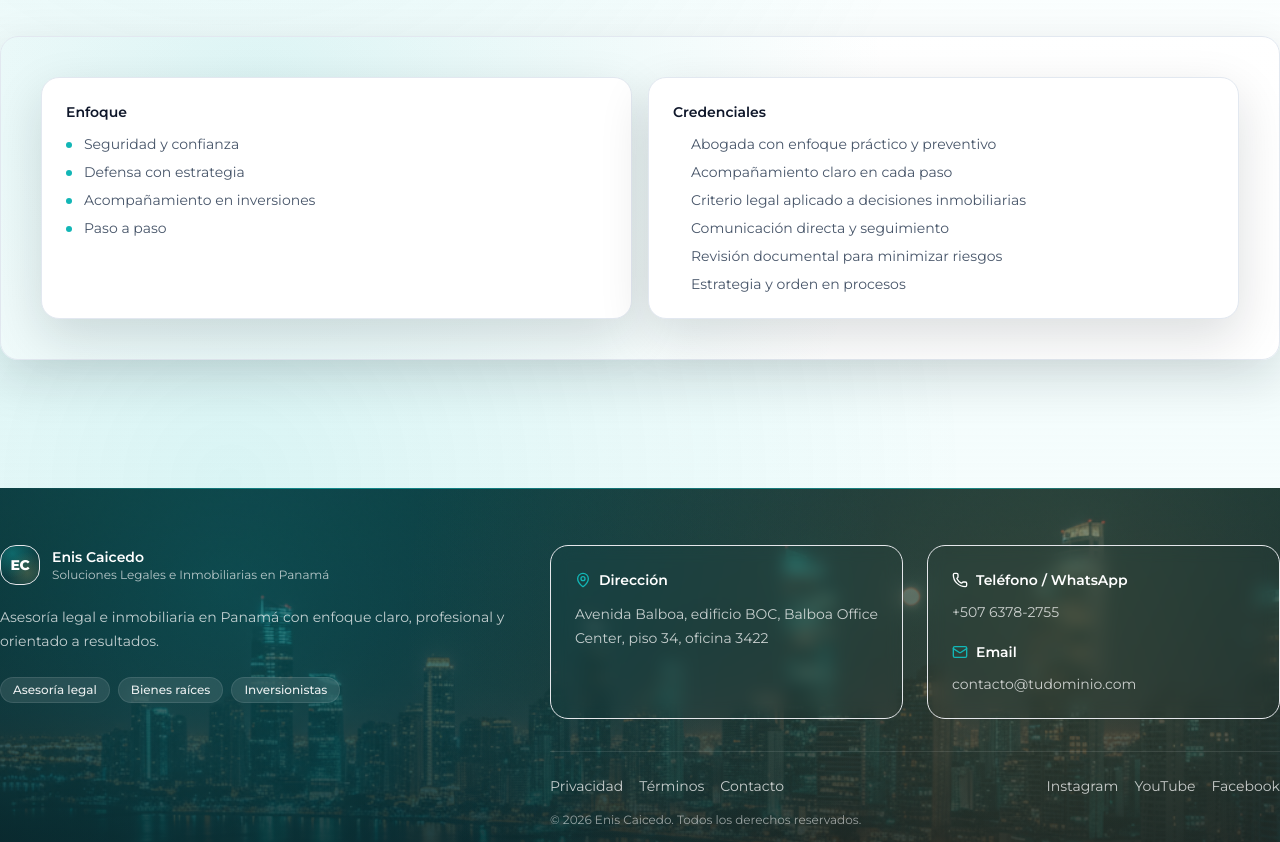
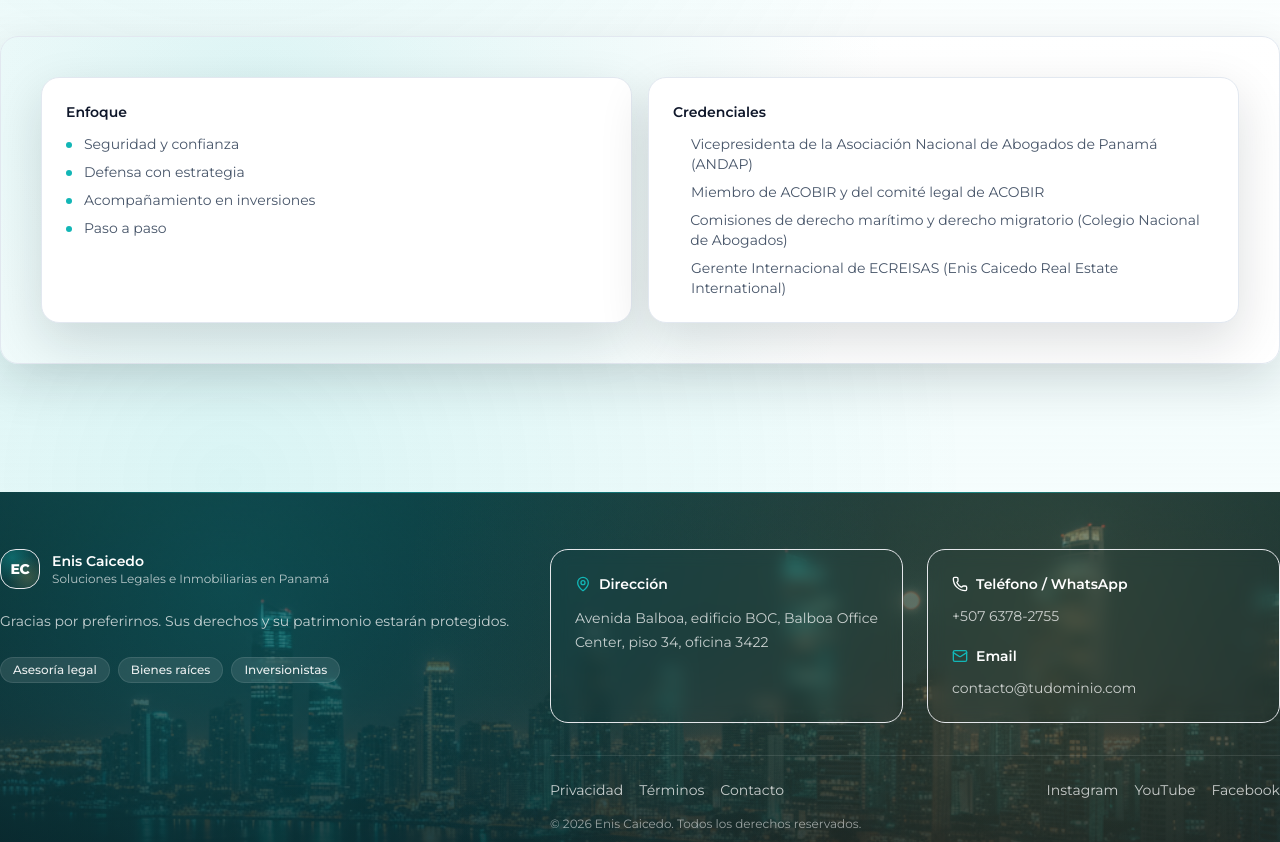
Before and after one commit to lulabtechnology/Enis-caicedo, a Next.js app: page /sobre-enis in a window 1280 px wide. Shown: the part 480-1322 px from the top of the page. Built offline with nearby package versions, Linux system fonts and the light colour scheme; a web font is replaced by a local one.

Commit message:
Update site.ts

```diff
--- a/content/site.ts
+++ b/content/site.ts
@@ -3,99 +3,164 @@ export const site = {
   tagline: "Soluciones Legales e Inmobiliarias en Panamá",
   locationLine:
     "Avenida Balboa, edificio BOC, Balboa Office Center, piso 34, oficina 3422",
+
+  // WhatsApp oficial (E.164)
   whatsapp: "+50763782755",
+
+  // Reemplaza con email real si aplica
+  email: "contacto@tudominio.com",
+
+  // Teléfono visible (puede ser el mismo)
   phone: "+507 6378-2755",
-  email: "contacto@tudominio.com",
+
   socials: {
     instagram: "https://www.instagram.com/eniscaicedorealestate/",
     youtube: "https://www.youtube.com/@abogadaeniscaicedo190",
     facebook: "https://www.facebook.com/ENISCAICEDOREALESTATE?locale=es_LA",
   },
+} as const;
+
+export type PropertyItem = {
+  id: string;
+  title: string;
+  priceFrom: string;
+  location: string;
+  tags: string[];
+  image: string;
 };
 
-export type Building = {
+export type WhyPanamaItem = {
+  title: string;
+  desc: string;
+  image: string;
+};
+
+export type BuildingItem = {
   id: string;
   name: string;
   subtitle: string;
   desc: string;
-  cover: string; // se ve siempre
-  extra1: string; // aparece al presionar
-  extra2: string; // aparece al presionar
+  cover: string;
+  extra1: string;
+  extra2: string;
 };
 
 export const copy = {
   hero: {
     name: "Enis Caicedo",
     role: "Abogada y corredora de bienes raíces",
+
     headline:
       "Seguridad y confianza para proteger su patrimonio y decidir con estrategia.",
-    sub: "Asesoría legal y acompañamiento inmobiliario con enfoque claro, profesional y paso a paso.",
+    sub: "Asesoría legal y acompañamiento inmobiliario para clientes e inversionistas que buscan claridad, respaldo y ejecución paso a paso.",
+
     bullets: [
       "Asesoría legal con enfoque estratégico",
-      "Acompañamiento en inversiones y compras",
-      "Representación confiable",
+      "Acompañamiento en inversiones y compras con estrategia",
+      "Asistencia internacional y representación confiable",
     ],
+
     primaryCta: "Escribir por WhatsApp",
     secondaryCta: "Ver servicios",
   },
 
+  trust: {
+    headline: "Respaldo profesional",
+    items: [
+      { title: "Experiencia", desc: "9 años de experiencia en derecho." },
+      {
+        title: "Enfoque",
+        desc: "Defensa con estrategia y acompañamiento personalizado.",
+      },
+      {
+        title: "Confianza",
+        desc: "Responsabilidad y criterio para tomar decisiones seguras.",
+      },
+    ],
+    credentials: [
+      "Vicepresidenta de la Asociación Nacional de Abogados de Panamá (ANDAP)",
+      "Miembro de ACOBIR y del comité legal de ACOBIR",
+      "Comisiones de derecho marítimo y derecho migratorio (Colegio Nacional de Abogados)",
+      "Gerente Internacional de ECREISAS (Enis Caicedo Real Estate International)",
+    ],
+  },
+
+  howItWorks: {
+    kicker: "Cómo funciona",
+    steps: [
+      { title: "Contáctenos", desc: "Escríbanos por WhatsApp o complete el formulario." },
+      { title: "Describa su caso o necesidad", desc: "Comparta un resumen para orientar la asesoría." },
+      { title: "Agenda y plan de acción", desc: "Le contactaremos para coordinar una cita; el costo depende de la rama." },
+    ],
+  },
+
   legal: {
     headline: "Servicios legales",
-    lead: "Acompañamiento legal con claridad, orden y enfoque estratégico para reducir riesgos y tomar decisiones con respaldo.",
+    lead: "Asesoría y representación legal con comunicación clara y estrategia paso a paso.",
     areas: [
-      "Contratos y acuerdos",
-      "Constitución y formalización",
-      "Trámites y gestión documental",
-      "Asesoría preventiva y cumplimiento",
-      "Revisión de documentos de compraventa",
-      "Acompañamiento legal en cierres",
+      "Familia",
+      "Penal",
+      "Civil",
+      "Corporativo",
+      "Migración",
+      "Marítimo",
+      "Comercial",
+      "Asesoría a inversionistas",
     ],
-    note:
-      "Cada caso se evalúa de forma personalizada. Se confirma alcance, tiempos y documentación necesaria antes de iniciar.",
+    note: "No se atienden delitos de violación ni homicidios dolosos.",
   },
 
-
   realestate: {
-    headline: "Bienes raíces",
-    lead: "Acompañamiento completo para comprar, vender o invertir en Panamá con criterio legal y estrategia.",
+    headline: "Bienes raíces e inversiones",
+    lead: "Acompañamiento en compra, venta e inversión inmobiliaria para reducir riesgos, anticipar objeciones y cerrar con criterio.",
     bullets: [
-      "Búsqueda y selección de propiedades",
-      "Análisis de riesgos y documentación",
-      "Negociación y cierre seguro",
+      "Acompañamiento en inversiones y compras con estrategia",
+      "Validación de documentación y riesgos antes de firmar",
+      "Negociación y acompañamiento en el proceso",
     ],
   },
 
   properties: {
     headline: "Propiedades",
-    lead: "Explora propiedades y proyectos. Sección de edificios al inicio con galerías por proyecto.",
-  },
-
-  about: {
-    headline: "Sobre Enis",
-    lead: "Perfil profesional y enfoque de trabajo. Transparencia, criterio y acompañamiento de principio a fin.",
-  },
-  trust: {
-    credentials: [
-      "Abogada con enfoque práctico y preventivo",
-      "Acompañamiento claro en cada paso",
-      "Criterio legal aplicado a decisiones inmobiliarias",
-      "Comunicación directa y seguimiento",
-      "Revisión documental para minimizar riesgos",
-      "Estrategia y orden en procesos"
-    ],
-    values: [
-      { title: "Transparencia", desc: "Explicaciones claras, alcance definido y expectativas realistas." },
-      { title: "Criterio", desc: "Decisiones con respaldo legal y enfoque en proteger tu patrimonio." },
-      { title: "Confianza", desc: "Acompañamiento profesional, de principio a fin." }
-    ]
+    lead: "Listado de ejemplo. Sustituye imágenes, precios y detalles por las propiedades reales.",
+    cta: "Solicitar información por WhatsApp",
+    items: [
+      {
+        id: "prop-01",
+        title: "Apartamento premium con vista",
+        priceFrom: "Desde $325,000",
+        location: "Ciudad de Panamá",
+        tags: ["Apartamento", "Inversión"],
+        image: "/images/property-1.jpg",
+      },
+      {
+        id: "prop-02",
+        title: "Residencia familiar en zona exclusiva",
+        priceFrom: "Desde $540,000",
+        location: "Costa del Este / San Francisco",
+        tags: ["Casa", "Familia"],
+        image: "/images/property-2.jpg",
+      },
+      {
+        id: "prop-03",
+        title: "Oficina corporativa lista para operar",
+        priceFrom: "Desde $210,000",
+        location: "Avenida Balboa",
+        tags: ["Comercial", "Oficina"],
+        image: "/images/property-3.jpg",
+      },
+    ] as PropertyItem[],
   },
 
   contact: {
     headline: "Contacto",
-    lead: "Conversemos por WhatsApp o agenda una cita. Respuesta rápida.",
+    lead: "Gracias por su interés. Será atendido lo más pronto posible.",
     consent:
-      "Al enviar este formulario, aceptas que te contactemos para responder tu solicitud. No compartimos tu información con terceros.",
-    submit: "Enviar mensaje",
+      "Al enviar, acepta ser contactado para coordinar su asesoría. No compartimos su información.",
+    submit: "Enviar a WhatsApp",
+
+    // extras (solo para evitar más errores si el componente los usa)
+    altCta: "O escríbanos directamente por WhatsApp",
     nameLabel: "Nombre",
     phoneLabel: "Teléfono",
     emailLabel: "Correo",
@@ -105,157 +170,52 @@ export const copy = {
     placeholderPhone: "Ej: +507 6000-0000",
     placeholderEmail: "Ej: correo@dominio.com",
     placeholderTopic: "Ej: Consulta legal / Propiedad",
-    placeholderMessage: "Escribe aquí los detalles de tu solicitud…",
-    altCta: "O escribe directo por WhatsApp",
+    placeholderMessage: "Escriba aquí los detalles de su solicitud…",
   },
 
   footer: {
-    close:
-      "Asesoría legal e inmobiliaria en Panamá con enfoque claro, profesional y orientado a resultados.",
+    close: "Gracias por preferirnos. Sus derechos y su patrimonio estarán protegidos.",
     rights: "Todos los derechos reservados.",
-  },
-
-
-  whyPanama: {
-    headline: "¿Por qué Panamá?",
-    lead: "Beneficios clave para inversión, residencia y operaciones: conectividad, estabilidad y proyección.",
-    items: [
-      {
-        title: "Conectividad",
-        desc: "Hub de negocios y logística.",
-        image: "/images/panama-1.jpg",
-      },
-      {
-        title: "Estabilidad",
-        desc: "Ecosistema atractivo para inversionistas.",
-        image: "/images/panama-2.jpg",
-      },
-      {
-        title: "Ubicación",
-        desc: "Puente entre mercados.",
-        image: "/images/panama-3.jpg",
-      },
-      {
-        title: "Infraestructura",
-        desc: "Proyectos premium y servicios.",
-        image: "/images/panama-4.jpg",
-      },
-      {
-        title: "Oportunidades",
-        desc: "Crecimiento y diversidad.",
-        image: "/images/panama-5.jpg",
-      },
-      {
-        title: "Calidad de vida",
-        desc: "Entorno moderno y tropical.",
-        image: "/images/panama-6.jpg",
-      },
+    links: [
+      { label: "Inicio", href: "/" },
+      { label: "Servicios legales", href: "/servicios-legales" },
+      { label: "Bienes raíces", href: "/bienes-raices" },
+      { label: "Propiedades", href: "/propiedades" },
+      { label: "Sobre Enis", href: "/sobre-enis" },
+      { label: "Contacto", href: "/contacto" },
     ],
   },
 
+  // ✅ Sección pedida por el cliente (si tu Home la usa)
+  whyPanama: {
+    headline: "¿Por qué Panamá?",
+    lead: "Puntos clave para inversión, residencia y oportunidades: conectividad, estabilidad y proyección.",
+    items: [
+      { title: "Conectividad", desc: "Hub de negocios y logística.", image: "/images/panama/panama-1.jpg" },
+      { title: "Estabilidad", desc: "Ecosistema atractivo para inversionistas.", image: "/images/panama/panama-2.jpg" },
+      { title: "Ubicación", desc: "Puente entre mercados.", image: "/images/panama/panama-3.jpg" },
+      { title: "Infraestructura", desc: "Proyectos premium y servicios.", image: "/images/panama/panama-4.jpg" },
+      { title: "Oportunidades", desc: "Crecimiento y diversidad.", image: "/images/panama/panama-5.jpg" },
+      { title: "Calidad de vida", desc: "Entorno moderno y tropical.", image: "/images/panama/panama-6.jpg" },
+    ] as WhyPanamaItem[],
+  },
+
+  // ✅ Sección de edificios para /propiedades (si tu página la usa)
   buildings: {
     headline: "Edificios",
-    lead: "11 proyectos (placeholders). Cada card muestra 1 foto y al presionar abre 2 adicionales.",
+    lead: "Proyectos de ejemplo. Sustituye textos e imágenes por los reales.",
     items: [
-      {
-        id: "bld-01",
-        name: "Edificio Placeholder 01",
-        subtitle: "Costa del Este",
-        desc: "Descripción breve del edificio (placeholder).",
-        cover: "/images/buildings/bld-01-cover.jpg",
-        extra1: "/images/buildings/bld-01-1.jpg",
-        extra2: "/images/buildings/bld-01-2.jpg",
-      },
-      {
-        id: "bld-02",
-        name: "Edificio Placeholder 02",
-        subtitle: "Avenida Balboa",
-        desc: "Descripción breve del edificio (placeholder).",
-        cover: "/images/buildings/bld-02-cover.jpg",
-        extra1: "/images/buildings/bld-02-1.jpg",
-        extra2: "/images/buildings/bld-02-2.jpg",
-      },
-      {
-        id: "bld-03",
-        name: "Edificio Placeholder 03",
-        subtitle: "Punta Pacífica",
-        desc: "Descripción breve del edificio (placeholder).",
-        cover: "/images/buildings/bld-03-cover.jpg",
-        extra1: "/images/buildings/bld-03-1.jpg",
-        extra2: "/images/buildings/bld-03-2.jpg",
-      },
-      {
-        id: "bld-04",
-        name: "Edificio Placeholder 04",
-        subtitle: "San Francisco",
-        desc: "Descripción breve del edificio (placeholder).",
-        cover: "/images/buildings/bld-04-cover.jpg",
-        extra1: "/images/buildings/bld-04-1.jpg",
-        extra2: "/images/buildings/bld-04-2.jpg",
-      },
-      {
-        id: "bld-05",
-        name: "Edificio Placeholder 05",
-        subtitle: "Obarrio",
-        desc: "Descripción breve del edificio (placeholder).",
-        cover: "/images/buildings/bld-05-cover.jpg",
-        extra1: "/images/buildings/bld-05-1.jpg",
-        extra2: "/images/buildings/bld-05-2.jpg",
-      },
-      {
-        id: "bld-06",
-        name: "Edificio Placeholder 06",
-        subtitle: "Bella Vista",
-        desc: "Descripción breve del edificio (placeholder).",
-        cover: "/images/buildings/bld-06-cover.jpg",
-        extra1: "/images/buildings/bld-06-1.jpg",
-        extra2: "/images/buildings/bld-06-2.jpg",
-      },
-      {
-        id: "bld-07",
-        name: "Edificio Placeholder 07",
-        subtitle: "Clayton",
-        desc: "Descripción breve del edificio (placeholder).",
-        cover: "/images/buildings/bld-07-cover.jpg",
-        extra1: "/images/buildings/bld-07-1.jpg",
-        extra2: "/images/buildings/bld-07-2.jpg",
-      },
-      {
-        id: "bld-08",
-        name: "Edificio Placeholder 08",
-        subtitle: "Albrook",
-        desc: "Descripción breve del edificio (placeholder).",
-        cover: "/images/buildings/bld-08-cover.jpg",
-        extra1: "/images/buildings/bld-08-1.jpg",
-        extra2: "/images/buildings/bld-08-2.jpg",
-      },
-      {
-        id: "bld-09",
-        name: "Edificio Placeholder 09",
-        subtitle: "Santa María",
-        desc: "Descripción breve del edificio (placeholder).",
-        cover: "/images/buildings/bld-09-cover.jpg",
-        extra1: "/images/buildings/bld-09-1.jpg",
-        extra2: "/images/buildings/bld-09-2.jpg",
-      },
-      {
-        id: "bld-10",
-        name: "Edificio Placeholder 10",
-        subtitle: "El Cangrejo",
-        desc: "Descripción breve del edificio (placeholder).",
-        cover: "/images/buildings/bld-10-cover.jpg",
-        extra1: "/images/buildings/bld-10-1.jpg",
-        extra2: "/images/buildings/bld-10-2.jpg",
-      },
-      {
-        id: "bld-11",
-        name: "Edificio Placeholder 11",
-        subtitle: "Casco Viejo",
-        desc: "Descripción breve del edificio (placeholder).",
-        cover: "/images/buildings/bld-11-cover.jpg",
-        extra1: "/images/buildings/bld-11-1.jpg",
-        extra2: "/images/buildings/bld-11-2.jpg",
-      },
-    ] as Building[],
+      { id: "bld-01", name: "Edificio 01", subtitle: "Ciudad de Panamá", desc: "Descripción breve (placeholder).", cover: "/images/buildings/bld-01-cover.jpg", extra1: "/images/buildings/bld-01-1.jpg", extra2: "/images/buildings/bld-01-2.jpg" },
+      { id: "bld-02", name: "Edificio 02", subtitle: "Ciudad de Panamá", desc: "Descripción breve (placeholder).", cover: "/images/buildings/bld-02-cover.jpg", extra1: "/images/buildings/bld-02-1.jpg", extra2: "/images/buildings/bld-02-2.jpg" },
+      { id: "bld-03", name: "Edificio 03", subtitle: "Ciudad de Panamá", desc: "Descripción breve (placeholder).", cover: "/images/buildings/bld-03-cover.jpg", extra1: "/images/buildings/bld-03-1.jpg", extra2: "/images/buildings/bld-03-2.jpg" },
+      { id: "bld-04", name: "Edificio 04", subtitle: "Ciudad de Panamá", desc: "Descripción breve (placeholder).", cover: "/images/buildings/bld-04-cover.jpg", extra1: "/images/buildings/bld-04-1.jpg", extra2: "/images/buildings/bld-04-2.jpg" },
+      { id: "bld-05", name: "Edificio 05", subtitle: "Ciudad de Panamá", desc: "Descripción breve (placeholder).", cover: "/images/buildings/bld-05-cover.jpg", extra1: "/images/buildings/bld-05-1.jpg", extra2: "/images/buildings/bld-05-2.jpg" },
+      { id: "bld-06", name: "Edificio 06", subtitle: "Ciudad de Panamá", desc: "Descripción breve (placeholder).", cover: "/images/buildings/bld-06-cover.jpg", extra1: "/images/buildings/bld-06-1.jpg", extra2: "/images/buildings/bld-06-2.jpg" },
+      { id: "bld-07", name: "Edificio 07", subtitle: "Ciudad de Panamá", desc: "Descripción breve (placeholder).", cover: "/images/buildings/bld-07-cover.jpg", extra1: "/images/buildings/bld-07-1.jpg", extra2: "/images/buildings/bld-07-2.jpg" },
+      { id: "bld-08", name: "Edificio 08", subtitle: "Ciudad de Panamá", desc: "Descripción breve (placeholder).", cover: "/images/buildings/bld-08-cover.jpg", extra1: "/images/buildings/bld-08-1.jpg", extra2: "/images/buildings/bld-08-2.jpg" },
+      { id: "bld-09", name: "Edificio 09", subtitle: "Ciudad de Panamá", desc: "Descripción breve (placeholder).", cover: "/images/buildings/bld-09-cover.jpg", extra1: "/images/buildings/bld-09-1.jpg", extra2: "/images/buildings/bld-09-2.jpg" },
+      { id: "bld-10", name: "Edificio 10", subtitle: "Ciudad de Panamá", desc: "Descripción breve (placeholder).", cover: "/images/buildings/bld-10-cover.jpg", extra1: "/images/buildings/bld-10-1.jpg", extra2: "/images/buildings/bld-10-2.jpg" },
+      { id: "bld-11", name: "Edificio 11", subtitle: "Ciudad de Panamá", desc: "Descripción breve (placeholder).", cover: "/images/buildings/bld-11-cover.jpg", extra1: "/images/buildings/bld-11-1.jpg", extra2: "/images/buildings/bld-11-2.jpg" },
+    ] as BuildingItem[],
   },
 } as const;
```
